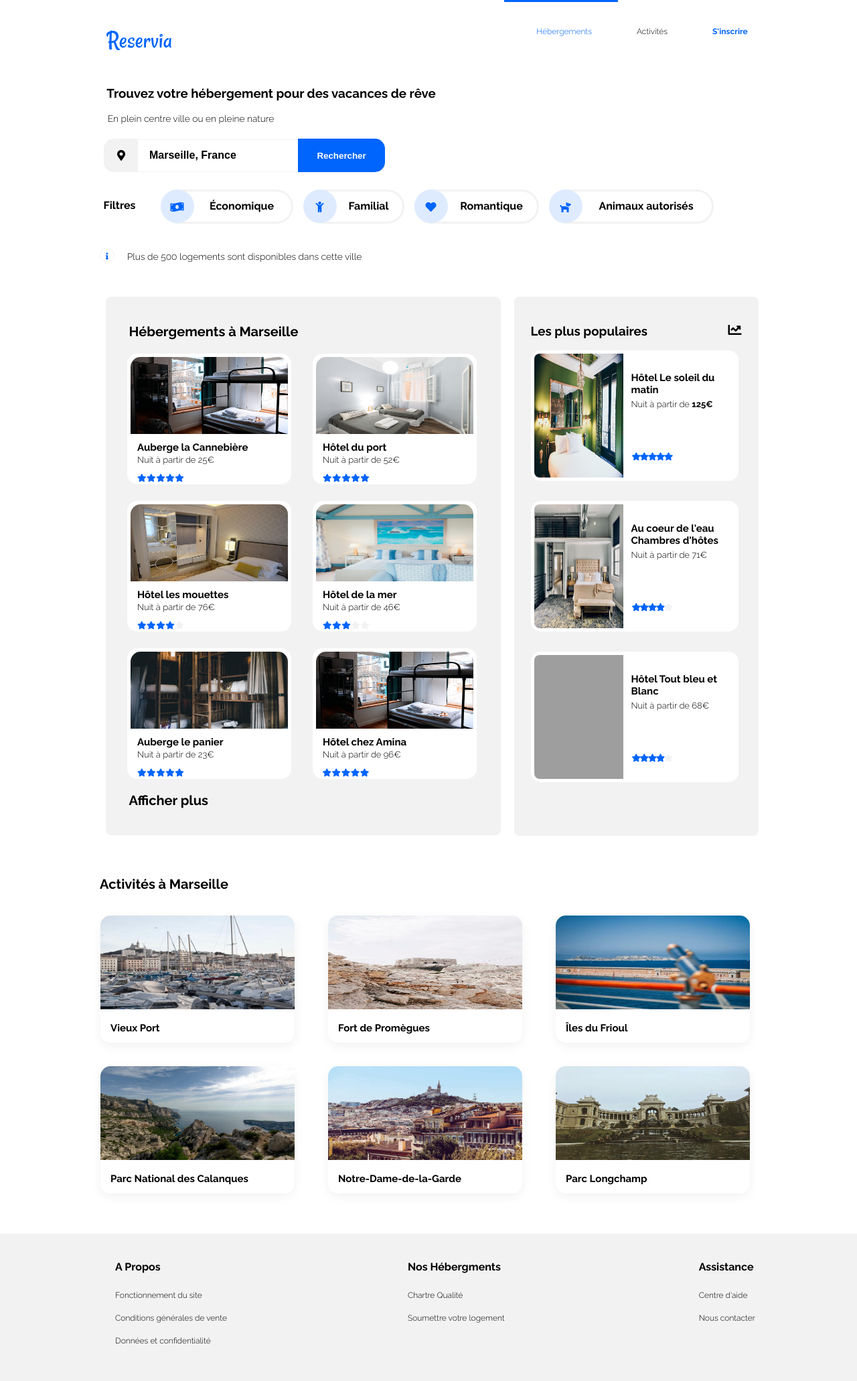
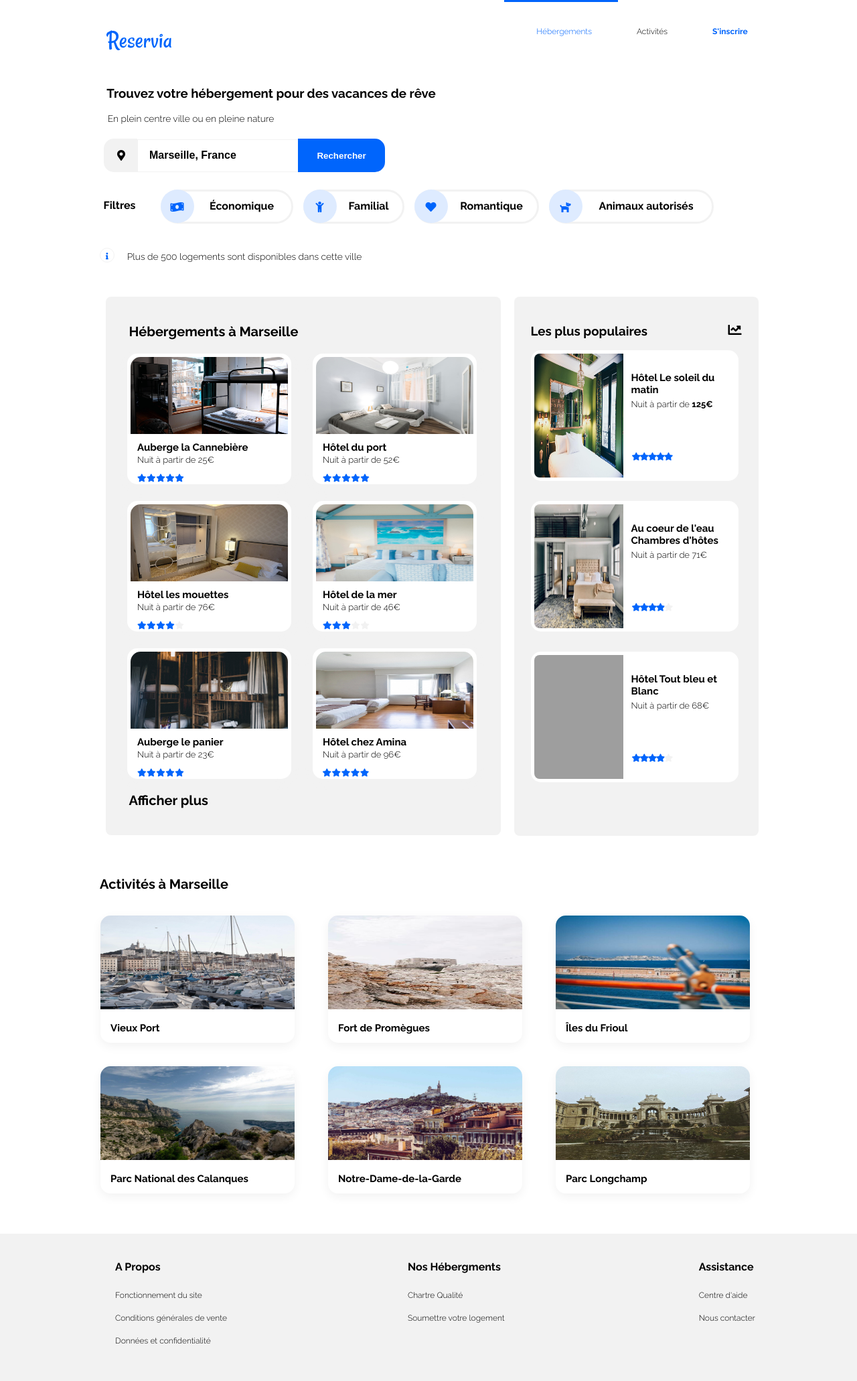
Before and after one commit to Tenessy/Projet2OpenclassRooms, a Jekyll site: the page reservia.html, which Jekyll copies as it is, in a window 1280 px wide. Shown: the whole page at 67% size. Built offline with Jekyll 4.4.1, drawn with Linux system fonts in a browser that asks for light colours; grey boxes are pictures that could not be loaded.

Commit message:
reservia

```diff
--- a/reservia.html
+++ b/reservia.html
@@ -85,7 +85,7 @@
 
           <div class="hotel">
             <a href="">
-           	 <img src="2_large/aubergecannabiereLarge.jpg" alt="amin"/>
+           	 <img src="2_large/aubergecannabiereLarge.jpg" alt="auber"/>
            	<h4>Auberge la Cannebière</h4>
             <h5>Nuit à partir de 25€</h5>
            	<i class="fas fa-star" style="margin-left:15.5px"></i>
@@ -98,7 +98,7 @@
 
           <div class="hotel">
             <a href="">
-            <img src="2_large/hotelduportLarge.jpg" alt="amin"/>
+            <img src="2_large/hotelduportLarge.jpg" alt="port"/>
             <h4>Hôtel du port</h4>
             <h5>Nuit à partir de 52€</h5>
             <i class="fas fa-star" style="margin-left:15.5px"></i>
@@ -112,7 +112,7 @@
 
           <div class="hotel">
             <a href="">
-            <img src="2_large/hotellesmouettesLarge.jpg" alt="amin"/>
+            <img src="2_large/hotellesmouettesLarge.jpg" alt="mouette"/>
             <h4>Hôtel les mouettes</h4>
             <h5>Nuit à partir de 76€</h5>
             <i class="fas fa-star" style="margin-left:15.5px"></i>
@@ -126,7 +126,7 @@
 
             <div class="hotel">
               <a href="">
-              <img src="2_large/hoteldelamerLarge.jpg" alt="amin"/>
+              <img src="2_large/hoteldelamerLarge.jpg" alt="mer"/>
               <h4>Hôtel de la mer</h4>
               <h5>Nuit à partir de 46€</h5>
               <i class="fas fa-star" style="margin-left:15.5px"></i>
@@ -140,7 +140,7 @@
 
             <div class="hotel">
               <a href="">
-              <img src="2_large/aubergelepanierLarge.jpg" alt="amin"/>
+              <img src="2_large/aubergelepanierLarge.jpg" alt="panier"/>
               <h4>Auberge le panier</h4>
               <h5>Nuit à partir de 23€</h5>
               <i class="fas fa-star" style="margin-left:15.5px"></i>
@@ -153,7 +153,7 @@
 
             <div class="hotel">
               <a href="">
-              <img src="2_large/aubergecannabiereLarge.jpg" alt="amin"/>
+              <img src="2_large/aminaLarge.jpg" alt="amina"/>
               <h4>Hôtel chez Amina</h4>
               <h5>Nuit à partir de 96€</h5>
               <i class="fas fa-star" style="margin-left:15px"></i>
```
